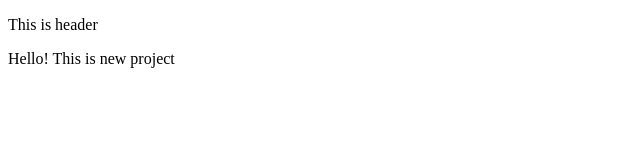
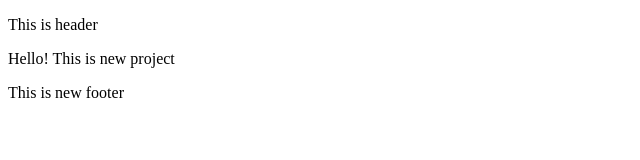
Before and after one commit to guna2007/NewProject, a plain HTML site: page index.html in a window 1280 px wide. Shown: the whole page, without its empty margins (0-640 px from the left). Drawn offline with Linux system fonts and the light colour scheme.

Commit message:
new footer

```diff
--- a/index.html
+++ b/index.html
@@ -15,4 +15,8 @@
     <p>Hello! This is new project</p>
 </body>
 
+<footer>
+    <p>This is new footer</p>
+</footer>
+
 </html>
```
